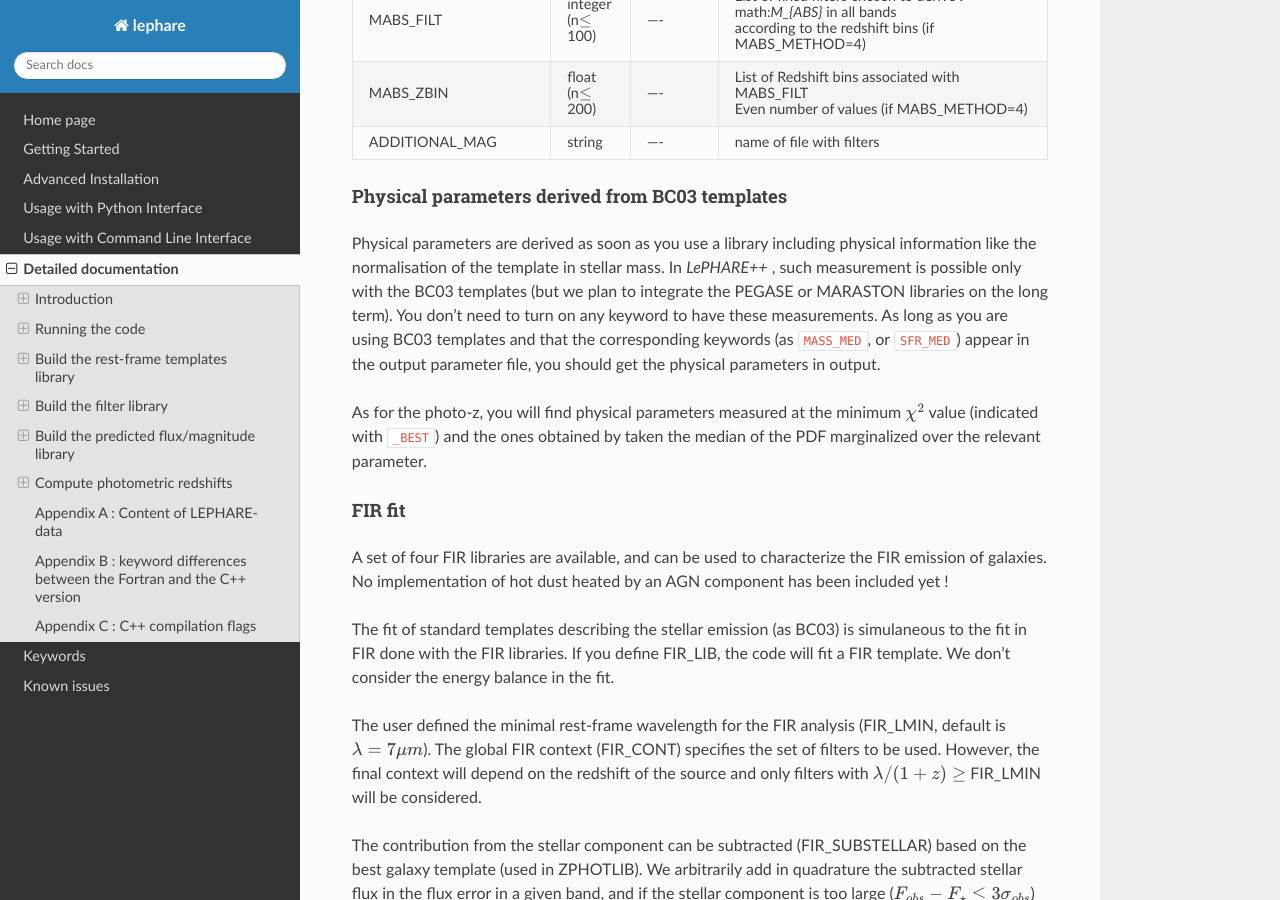
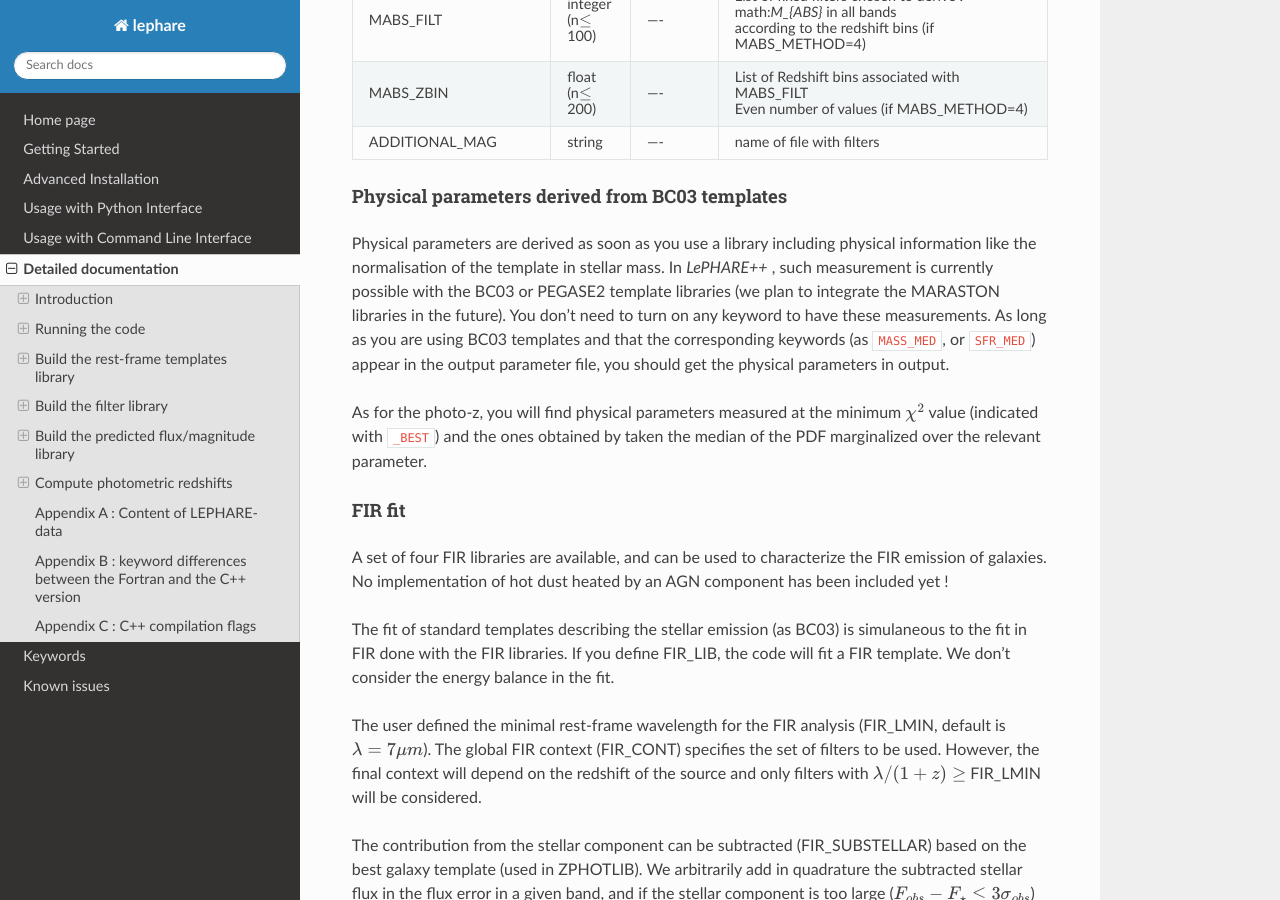
Before and after one commit to lephare-photoz/lephare, a Sphinx documentation site: the page built from docs/detailed.rst, in a window 1280 px wide and 900 px high, scrolled down 32722 px. Built offline with Sphinx 7.4.7 and the Read the Docs theme 3.1.0, drawn with Linux system fonts in a browser that asks for light colours; pages that are not in the unit, such as notebooks, are missing from menus.

Commit message:
change mention of PEGASE

```diff
--- a/docs/detailed.rst
+++ b/docs/detailed.rst
@@ -1775,7 +1775,7 @@ The predicted apparent magnitudes and absolute magnitudes can be computed in a d
 Physical parameters derived from BC03 templates
 ~~~~~~~~~~~~~~~~~~~~~~~~~~~~~~~~~~~~~~~~~~~~~~~
 
-Physical parameters are derived as soon as you use a library including physical information like the normalisation of the template in stellar mass. In *LePHARE++* , such measurement is possible only with the BC03 templates (but we plan to integrate the PEGASE or MARASTON libraries on the long term). You don’t need to turn on any keyword to have these measurements. As long as you are using BC03 templates and that the corresponding keywords (as ``MASS_MED``, or ``SFR_MED``) appear in the output parameter file, you should get the physical parameters in output.
+Physical parameters are derived as soon as you use a library including physical information like the normalisation of the template in stellar mass. In *LePHARE++* , such measurement is currently possible with the BC03 or PEGASE2 template libraries (we plan to integrate the MARASTON libraries in the future). You don’t need to turn on any keyword to have these measurements. As long as you are using BC03 templates and that the corresponding keywords (as ``MASS_MED``, or ``SFR_MED``) appear in the output parameter file, you should get the physical parameters in output.
 
 As for the photo-z, you will find physical parameters measured at the minimum :math:`\chi^2` value (indicated with ``_BEST``) and the ones obtained by taken the median of the PDF marginalized over the relevant parameter.
 
```
